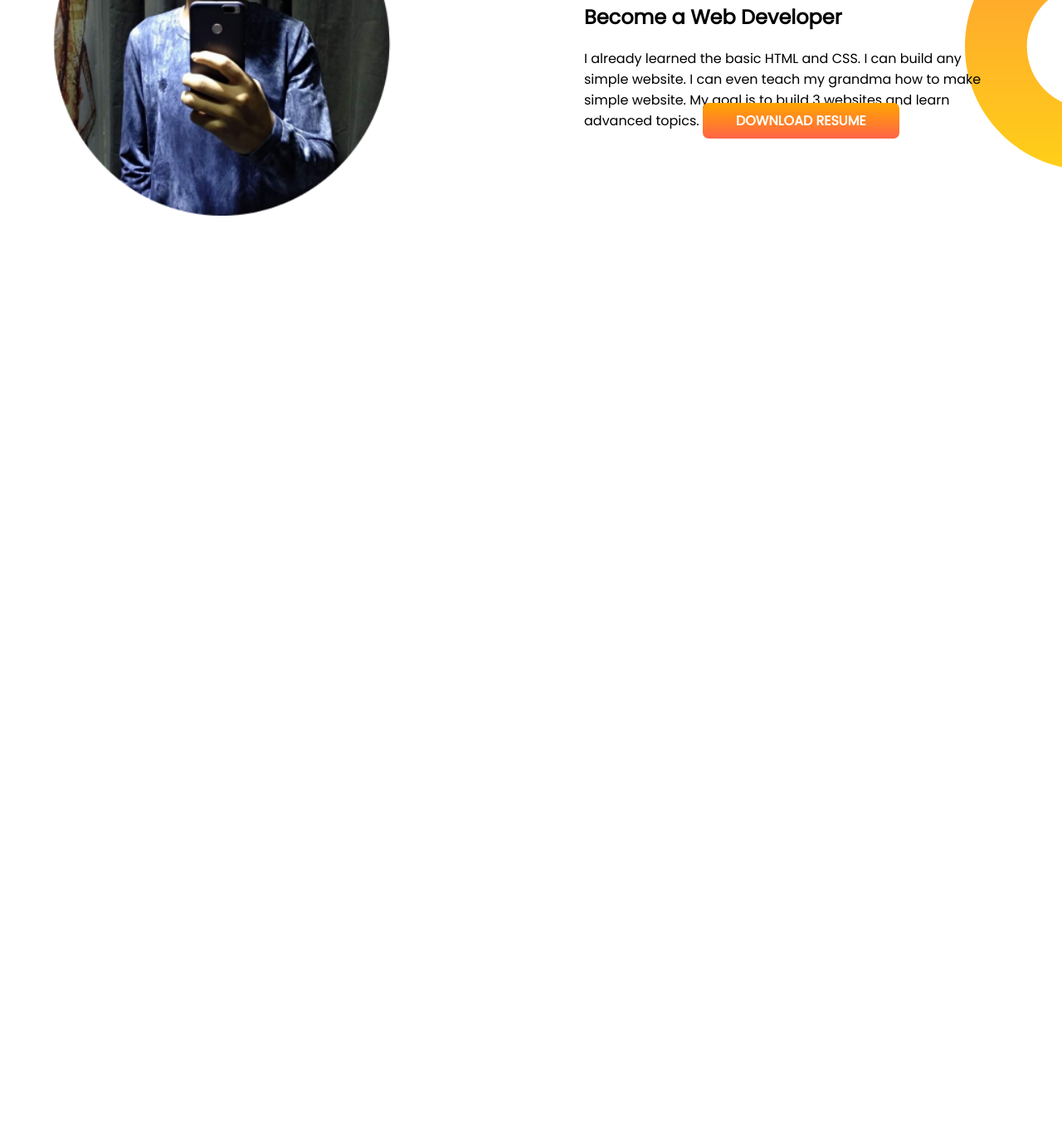
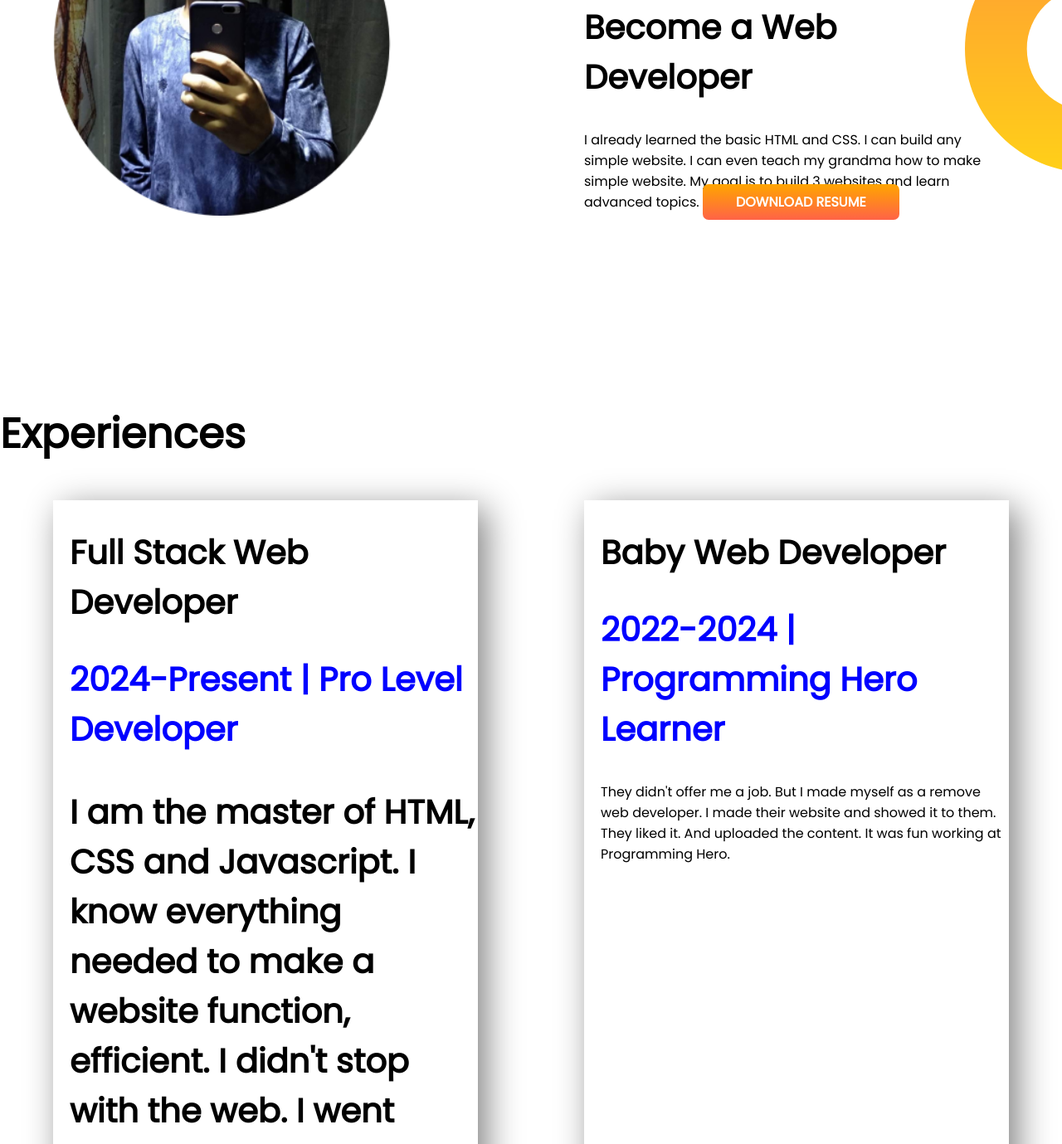
Before and after one commit to sajibulislam01/developer-portfolio, a plain HTML site: page index.html in a window 1280 px wide. Shown: the part 960-2339 px from the top of the page at 83% size. Before the commit the page ends 1441 px from the top, so only its background shows below. Drawn offline with Linux system fonts and the light colour scheme.

Commit message:
sajibul islam

```diff
--- a/index.html
+++ b/index.html
@@ -13,7 +13,7 @@
 </head>
 
 <body>
-    <section class="top-banner">
+    <section class="top-banner flexible-container">
         <div class="half-width">
             <h1>Welcome To</h1>
             <h1><span class="blue-color">Sajibul Islam</span> World!</h1>
@@ -29,7 +29,7 @@
             <img src="images/sajib.ed.png" alt="">
         </div>
     </section>
-    <section class="dream-big">
+    <section class="dream-big flexible-container">
         <div class="half-width">
             <img src="images/sajib1.png" alt="">
         </div>
@@ -43,6 +43,28 @@
             </p>
         </div>
     </section>
+    <section class="experience-area">
+        <h1>Experiences</h1>
+        <div class="flexible-container">
+            <div class="experience-item">
+                <h2>Full Stack Web Developer</h2>
+                <h2 class="blue-color">2024-Present | Pro Level Developer<h2>
+                        <p>I am the master of HTML, CSS and Javascript. I know everything needed to make a website
+                            function,
+                            efficient. I didn't stop with the web. I went beyond with most popular Javascript framework
+                            called
+                            Vue
+                            JS. I even know the deployment, server and security. I will give you 100% web solution.</p>
+            </div>
+            <div class="experience-item">
+                <h2>Baby Web Developer</h2>
+                <h2 class="blue-color">2022-2024 | Programming Hero Learner</h2>
+                <p>They didn't offer me a job. But I made myself as a remove web developer. I made their website and
+                    showed
+                    it to them. They liked it. And uploaded the content. It was fun working at Programming Hero.</p>
+            </div>
+        </div>
+    </section>
 </body>
 
 </html>
--- a/style.css
+++ b/style.css
@@ -5,10 +5,13 @@ body{
 h1{
     font-size: 50px;
 }
+h2{
+    font-size: 40px;
+}
 .blue-color{
     color: blue;
 }
-section{
+.flexible-container{
     display: flex;
     margin-bottom: 150px;
 }
@@ -36,3 +39,10 @@ section{
     background-repeat: no-repeat;
     background-position: right;
 }
+.experience-item{
+    width: 40%;
+    margin-right: 5%;
+    margin-left: 5%;
+    padding-left: 20px;
+    box-shadow: 10px 10px 40px grey;
+}
```
